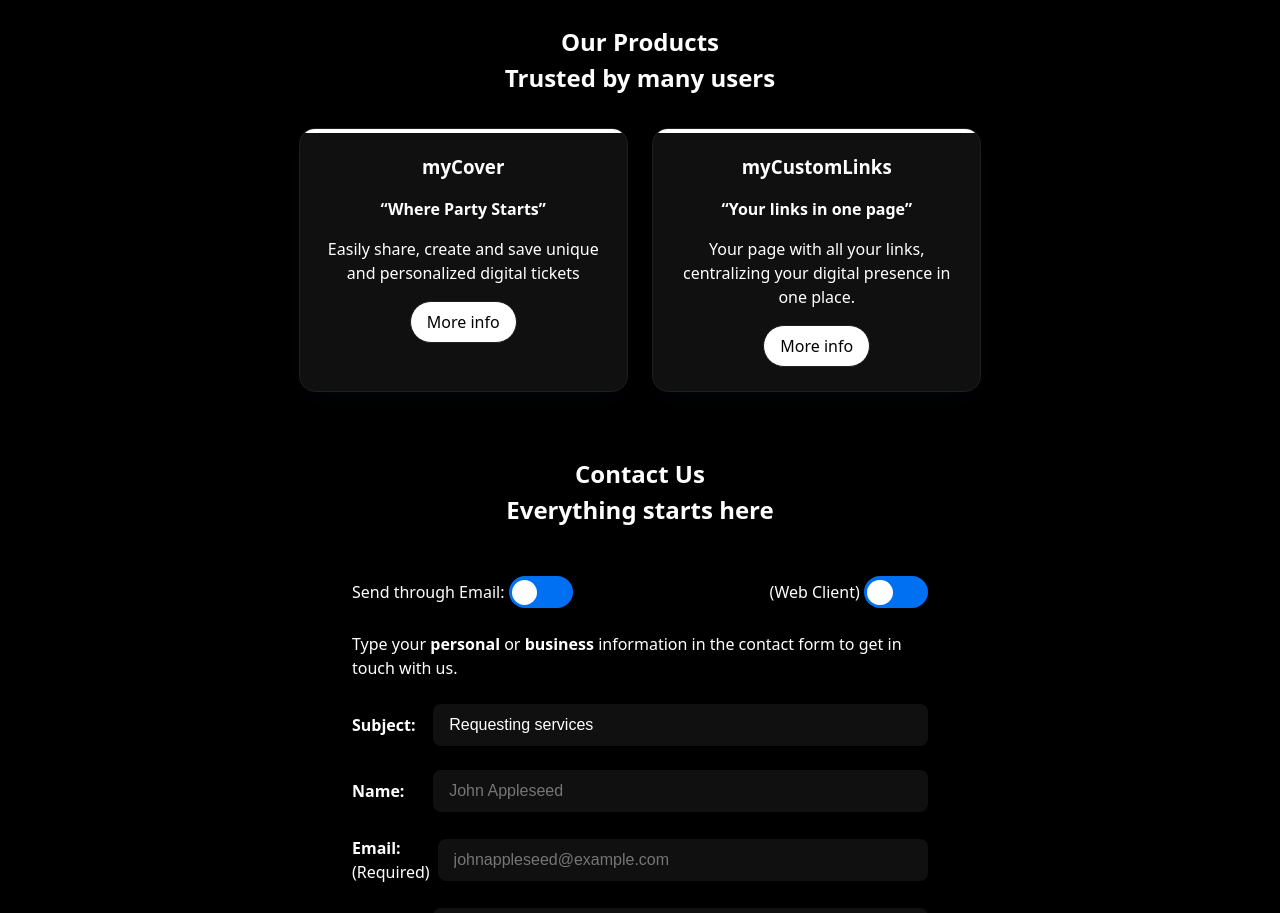
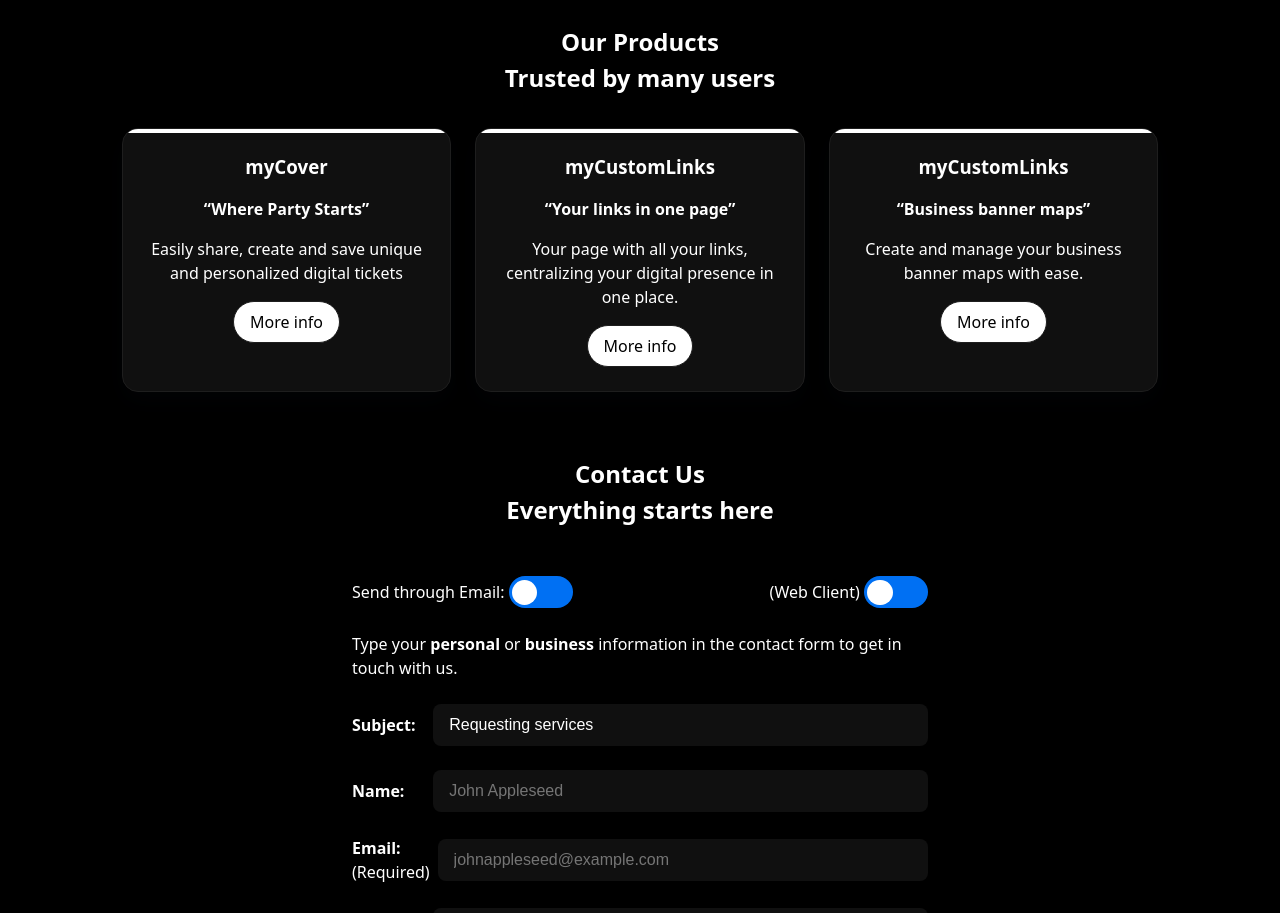
Before and after one commit to neza-startup/neza-startup, a React (Vite) app: page / in a window 1280 px wide. Shown: the part 4040-4953 px from the top of the page. Built offline with nearby package versions, Linux system fonts and the light colour scheme.

Commit message:
added a new product

```diff
--- a/src/components/Pricing.jsx
+++ b/src/components/Pricing.jsx
@@ -188,6 +188,8 @@ const Pricing = () => {
         }
       </div>
 
+      {/* <span>No sure what service are you looking for? <a href="#contact">Contact us</a> for a free meeting consultation.</span> */}
+
       <span className={styles.disclaimer}><FontAwesomeIcon icon={faInfoCircle} /> * Price and delivery time may vary based on project complexity and requirements. We offer flexible payment options, free consultations and free trials (subject to availability and approbation, terms and conditions apply).</span>
     </section >
   );
--- a/src/components/Products.jsx
+++ b/src/components/Products.jsx
@@ -20,6 +20,18 @@ const Products = () => {
           <p>Your page with all your links, centralizing your digital presence in one place.</p>
           <a href="#contact"/* "https://mycustomlinks.nezastartup.com" target="_blank" rel="noopener noreferrer" */>More info{/* Visit myCustomLinks */}</a>
         </div>
+        <div className={styles.productItem}>
+          <h3>{/* —  */}myCustomLinks{/*  — */}</h3>
+          <span>“Business banner maps”</span>
+          <p>Create and manage your business banner maps with ease.</p>
+          <a href="#contact"/* "https://mycustomlinks.nezastartup.com" target="_blank" rel="noopener noreferrer" */>More info{/* Visit myCustomLinks */}</a>
+        </div>
+        {/* <div className={styles.productItem}>
+          <h3>myCustomLinks</h3>
+          <span>“Business physical cards”</span>
+          <p>Create and manage your business physical cards with ease.</p>
+          <a href="#contact">More info</a>
+        </div> */}
       </div>
     </section>
   );
```
